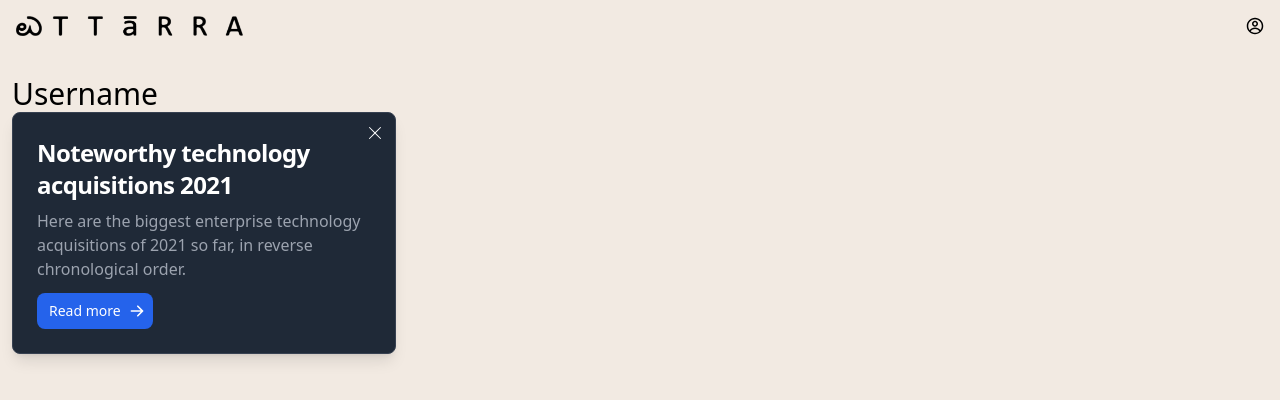
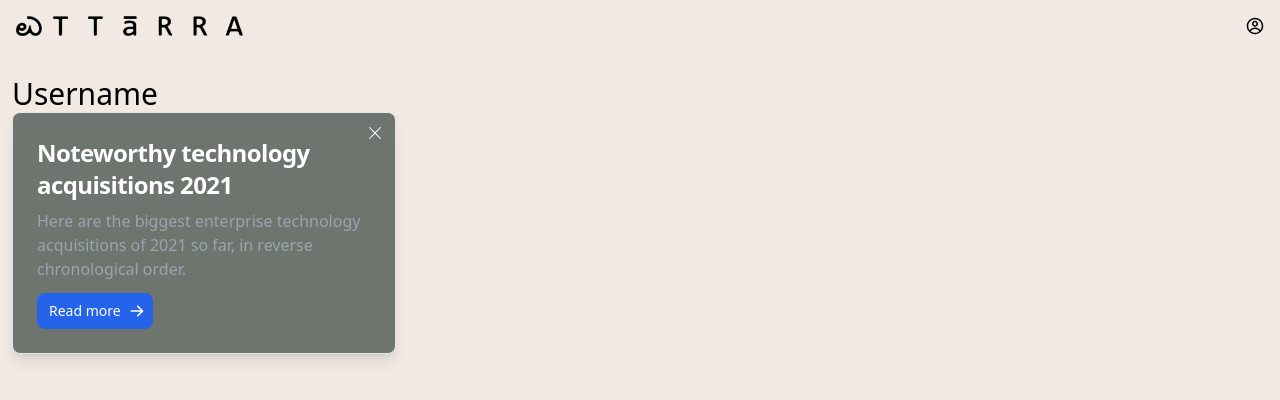
Before and after one commit to Anurag-Raut/djcsi_Unenthusiasts, a React (Create React App) app in the folder client/: page /profile in a window 1280 px wide. Shown: the top 400 px of the page. Built offline with nearby package versions, Linux system fonts and the light colour scheme.

Commit message:
shehal 12th commit

```diff
--- a/client/src/Components/Account/Signup.js
+++ b/client/src/Components/Account/Signup.js
@@ -6,6 +6,7 @@ import { ref, uploadBytesResumable, getDownloadURL } from "firebase/storage";
 import { useNavigate } from "react-router-dom";
 
 export const Signup = () => {
+    const navigate=useNavigate()
     const partRef = collection(database, 'users')
     const [data, setdata] = useState({});
     const auth = getAuth();
@@ -33,6 +34,7 @@ export const Signup = () => {
                 name: data.name,
                 email: data.email
               })
+              navigate("/")
 
 
 
--- a/client/src/Components/Profile/Wallet.js
+++ b/client/src/Components/Profile/Wallet.js
@@ -3,7 +3,7 @@ import React, { useState } from "react";
 export const Wallet = () => {
   return (
     <div>
-      <div class="max-w-sm p-6  border rounded-lg shadow-lg bg-gray-800 border-gray-700 relative">
+      <div class="max-w-sm p-6  border rounded-lg shadow-lg bg-[#6d756e] border-[] relative">
         <a href="#">
           <h5 class="mb-2 text-2xl font-bold tracking-tight  text-white">
             Noteworthy technology acquisitions 2021
@@ -15,7 +15,7 @@ export const Wallet = () => {
         </p>
         <a
           href="#"
-          class="inline-flex items-center px-3 py-2 text-sm font-medium text-center text-white  rounded-lg  focus:ring-4 focus:outline-none bg-blue-600 hover:bg-blue-700 focus:ring-blue-800"
+          class="inline-flex items-center px-3 py-2 text-sm font-medium text-center text-white  rounded-lg bg-blue-600 hover:bg-blue-700"
         >
           Read more
           <svg
```
